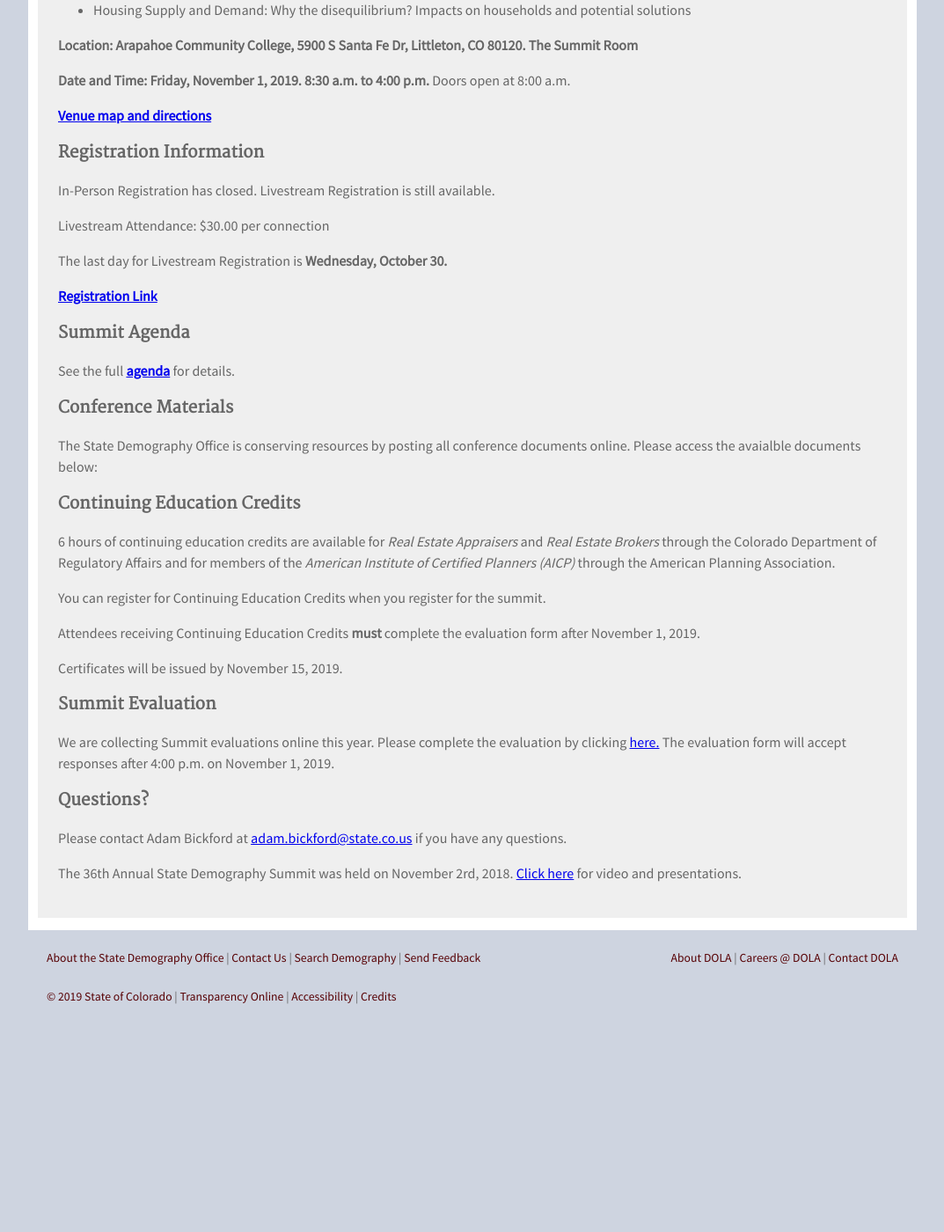
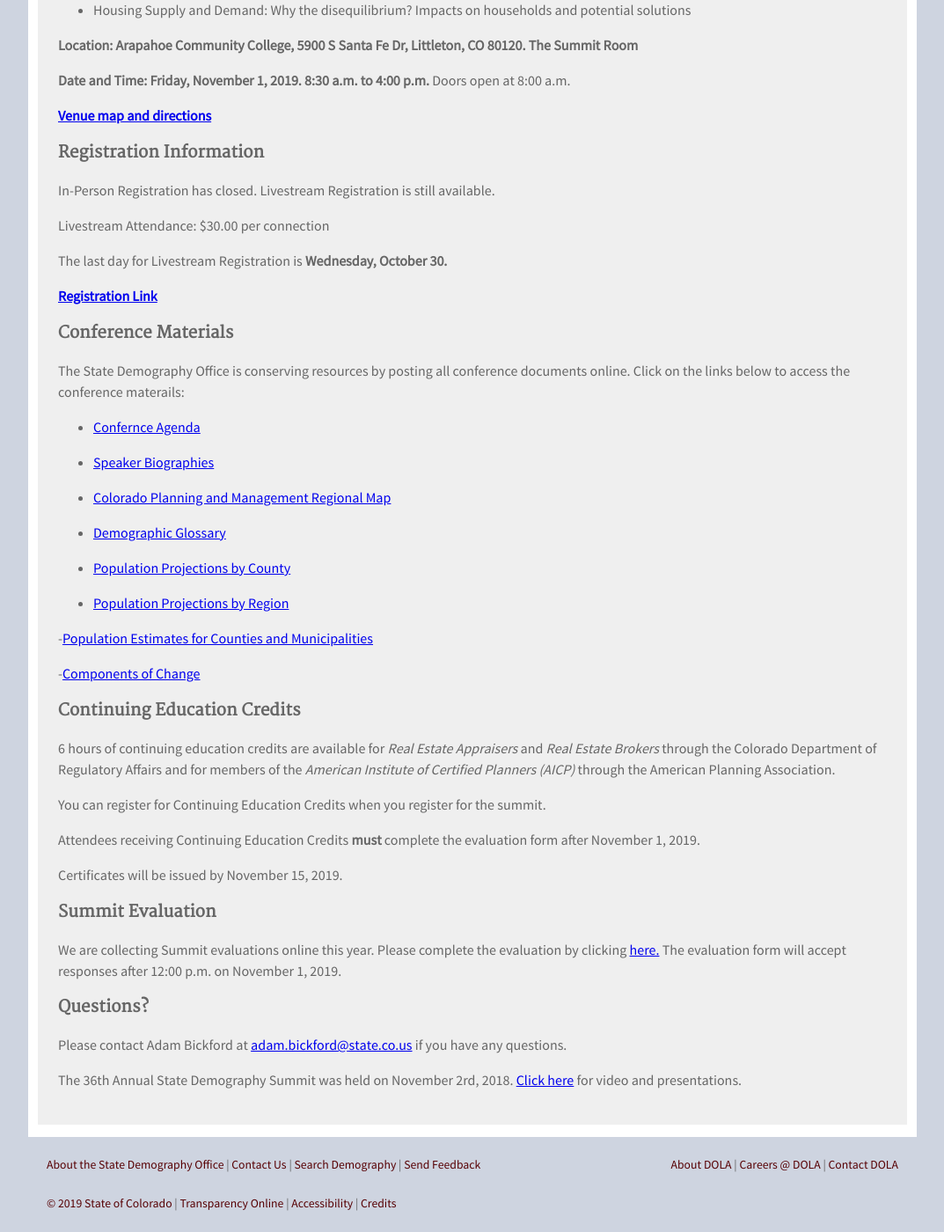
Before and after one commit to TBleess/Website_New, a Jekyll site: the page built from pages/9_Not_in_Menu/demography_summit_2019.md, in a window 1280 px wide and 1400 px high, scrolled down 1485 px. Shown: the whole window at 88% size, without its empty margins (103-1176 px from the left). Built offline with Jekyll 4.4.1, drawn with Linux system fonts in a browser that asks for light colours; before the commit the page ends 2650 px from its top, so only the background shows below that.

Commit message:
Update demography_summit_2019.md

```diff
--- a/pages/9_Not_in_Menu/demography_summit_2019.md
+++ b/pages/9_Not_in_Menu/demography_summit_2019.md
@@ -44,12 +44,24 @@
 
 **[Registration Link](https://www.eventbrite.com/e/37th-annnual-state-demography-summit-tickets-59855650863)**
 
-### Summit Agenda
+### Conference Materials
+The State Demography Office is conserving resources by posting all conference documents online.  Click on the links below to access the conference materails:
 
-See the full **[agenda](https://drive.google.com/uc?export=download&id=15IH4lAyNmx4KZFEQZKtNuYFKEgktjCiA)** for details.
+- [Confernce Agenda](https://drive.google.com/uc?export=download&id=190FbrlpDo7-NGOlFjiwFvp4I0x7RLvfv)
 
-### Conference Materials
-The State Demography Office is conserving resources by posting all conference documents online.  Please access the avaialble documents below:
+- [Speaker Biographies](https://drive.google.com/uc?export=download&?id=1U5_c7G_Mhn_CR7HRsPtqT3PQeu7nxNFJ)
+
+- [Colorado Planning and Management Regional Map](https://drive.google.com/uc?export=download&id=1dmP03jMT8ajh2AtyPycT9XcJYkTRwsFA)
+
+- [Demographic Glossary](https://drive.google.com/uc?export=download&id=13NtPanLZk7V1iRD-6W9JoPRY-HjoYkQP)
+
+- [Population Projections by County](https://drive.google.com/uc?export=download&id=1NK7IYsOx0eqzgxJXLnvaeQIru8KRmASF)
+
+- [Population Projections by Region](https://drive.google.com/uc?export=download&id=1z0WIi0vUhdiNIDr_hhDci-Z75mweFet9)
+
+-[Population Estimates for Counties and Municipalities](https://drive.google.com/uc?export=download&id=1S7ys_qBRoO5425t8JL8IorOhBoNLoBqx)
+
+-[Components of Change](https://drive.google.com/uc?export=download&id=1SRM0nXP0CbEpy7BM7loAr1TBydFLP3G7)
 
 ### Continuing Education Credits
 6 hours of continuing education credits are available for *Real Estate Appraisers* and *Real Estate Brokers* through the Colorado Department of Regulatory Affairs and for members of the *American Institute of Certified Planners (AICP)* through the American Planning Association.
@@ -63,7 +75,7 @@
 
 ### Summit Evaluation
 We are collecting Summit evaluations online this year.  Please complete the evaluation by clicking [here.](https://docs.google.com/a/state.co.us/forms/d/e/1FAIpQLSeN5On2ipeWYmdwOVgTLkzF4eER_l82R6d-lxOZ2VL4O6Z46w/viewform)
-The evaluation form will accept responses after 4:00 p.m. on  November 1, 2019.
+The evaluation form will accept responses after 12:00 p.m. on  November 1, 2019.
 
 ### Questions?
 Please contact Adam Bickford at [adam.bickford@state.co.us](mailto:adam.bickford@state.co.us) if you have any questions.
```
